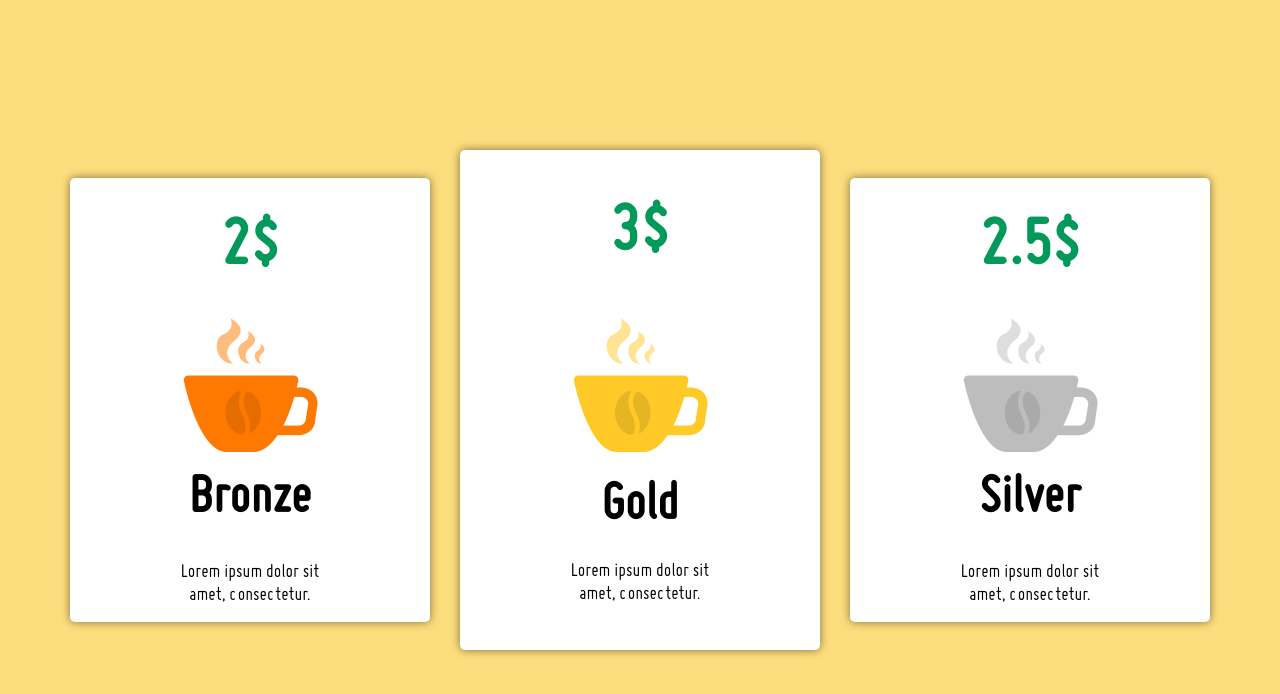
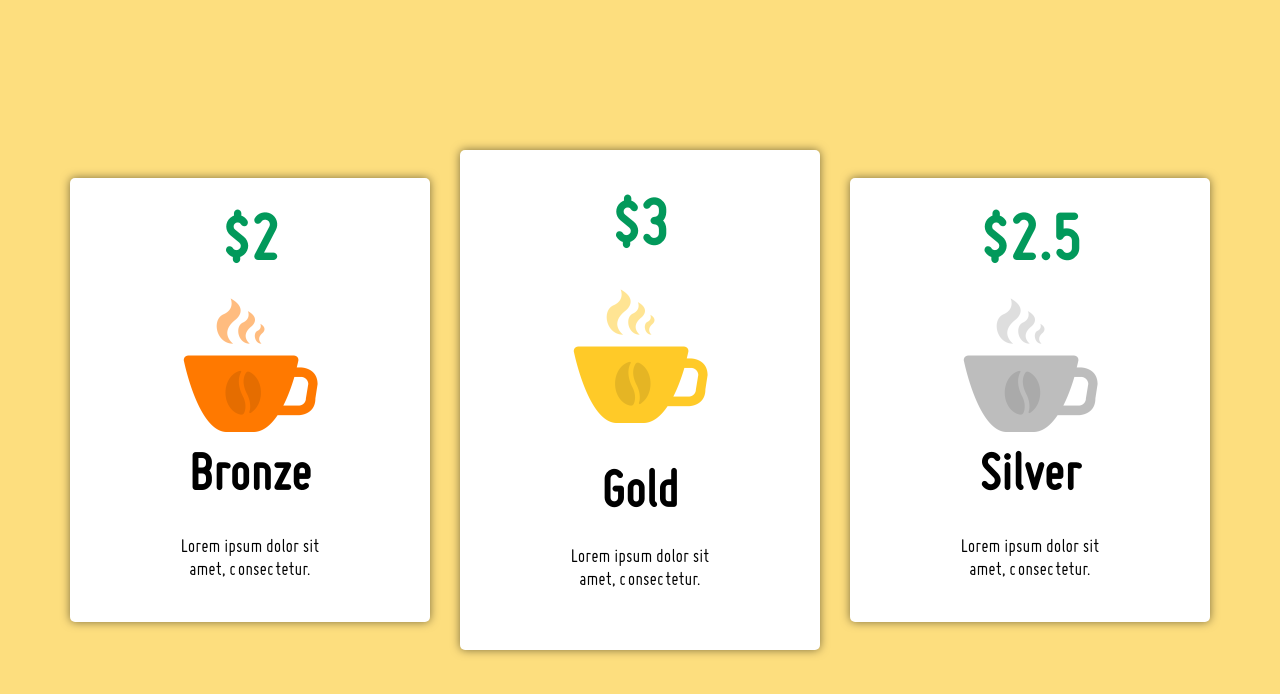
Before and after one commit to DimaKasian/dimakasian, a plain HTML site: page cupplans/index.html in a window 1280 px wide. Drawn offline with nearby package versions, Linux system fonts and the light colour scheme.

Commit message:
flex end

```diff
--- a/cupplans/css/style.css
+++ b/cupplans/css/style.css
@@ -39,7 +39,9 @@ h2, h3 {
 .bronz_p, .gold_p, .silver_p {
 	font-size: 20px;
 	display: flex;
-	align-items: center;
+	align-items: flex-start;
+	flex-grow: 3;
+
 }
 .gold_p {
 	display: flex;
@@ -75,29 +77,32 @@ body {
 .gold_big {
 	min-height: 500px;
 }
+.gold_big .gold_h1 {
+	align-items: center;
+}
 p {
 	width: 150px;
 	text-align: center;
 }
 div.img {
 	display: flex;
-	align-items: flex-end;
+	align-items: center;
 }
 
 .bronz_dollar,  .gold_dollar, .silver_dollar {
 
-	flex-grow: 1;
+	flex-grow: 2;
 }
 .img {
 
-	flex-grow: 1;
+	flex-grow: 2;
 }
 .bronze_h3, .gold_h1, .silver_h2{
 	display: flex;
-	align-items: center;
-	flex-grow: 1;
+	align-items: baseline;
+	flex-grow: 2;
 }
 .bronz_p, .gold_p, .silver_p {
 
-	flex-grow: 1;
+
 }
--- a/cupplans/index.html
+++ b/cupplans/index.html
@@ -11,7 +11,7 @@
 <body>
 	<div class="main">
 		<div class="bronz">
-			<span class="bronz_dollar">2$</span>
+			<span class="bronz_dollar">$2</span>
 			<div class="img">
 				<img class="bronz_img" src="img/bronze_cup.png" alt="bronze">
 			</div>
@@ -23,7 +23,7 @@
 			</div>
 		</div>
 		<div class="gold gold_big">
-			<span class="gold_dollar">3$</span>
+			<span class="gold_dollar">$3</span>
 			<div class="img">
 				<img class="gold_img" src="img/gold_cup.png" alt="gold">
 
@@ -36,7 +36,7 @@
 			</div>
 		</div>
 		<div class="silver ">
-			<span class="silver_dollar">2.5$</span>
+			<span class="silver_dollar">$2.5</span>
 			<div class="img">
 				<img class="silver_img" src="img/silver_cup.png" alt="silver">
 			</div>
```
Also changed, not shown: Image Grid/index.html (added, +24 -0 lines), Image Grid/css/style.css (added), 1 other file.
